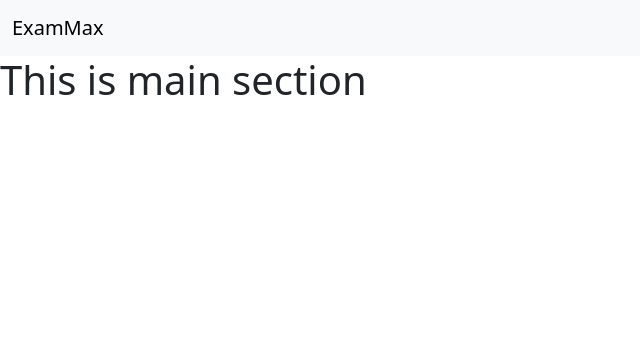
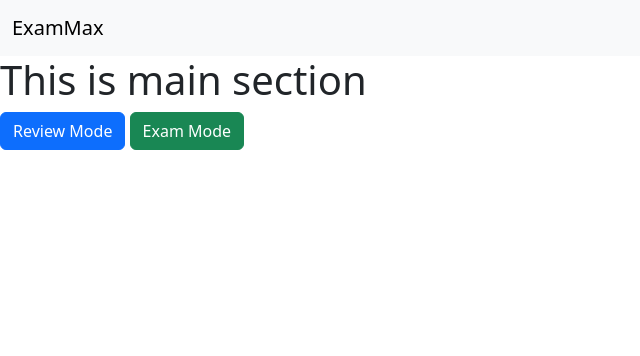
Before and after one commit to MargaretLai/Exam-Prep-App, a Django app: page / in a window 1280 px wide. Shown: the top 356 px of the page, without its empty margins (0-640 px from the left). Run offline with Django 5.2, Linux system fonts and the light colour scheme.

Commit message:
Added btns for review/exam mode

```diff
--- a/appone/templates/home.html
+++ b/appone/templates/home.html
@@ -2,4 +2,6 @@
 
 {% block main %}
 <h1>This is main section</h1>
-{% endblock%}
+<button type="button" class="btn btn-primary">Review Mode</button>
+<button type="button" class="btn btn-success">Exam Mode</button>
+{% endblock %}
```
